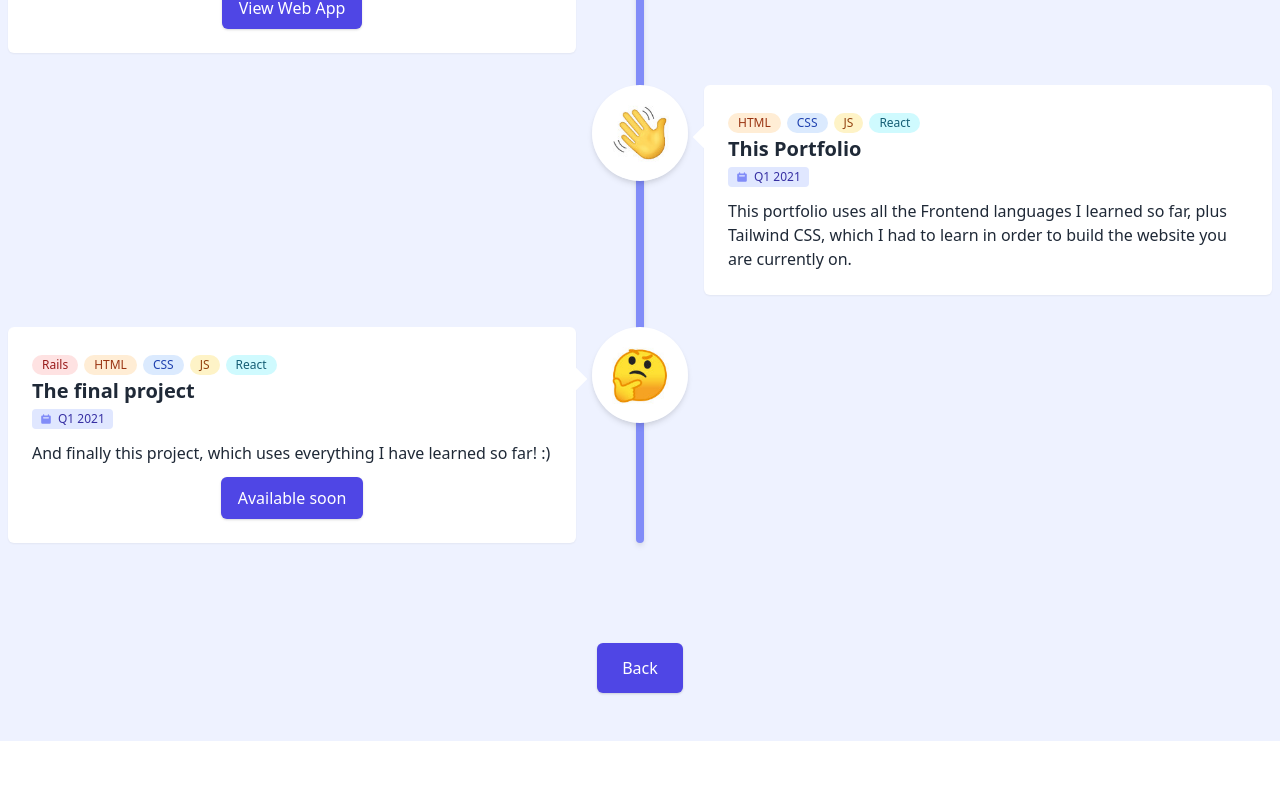
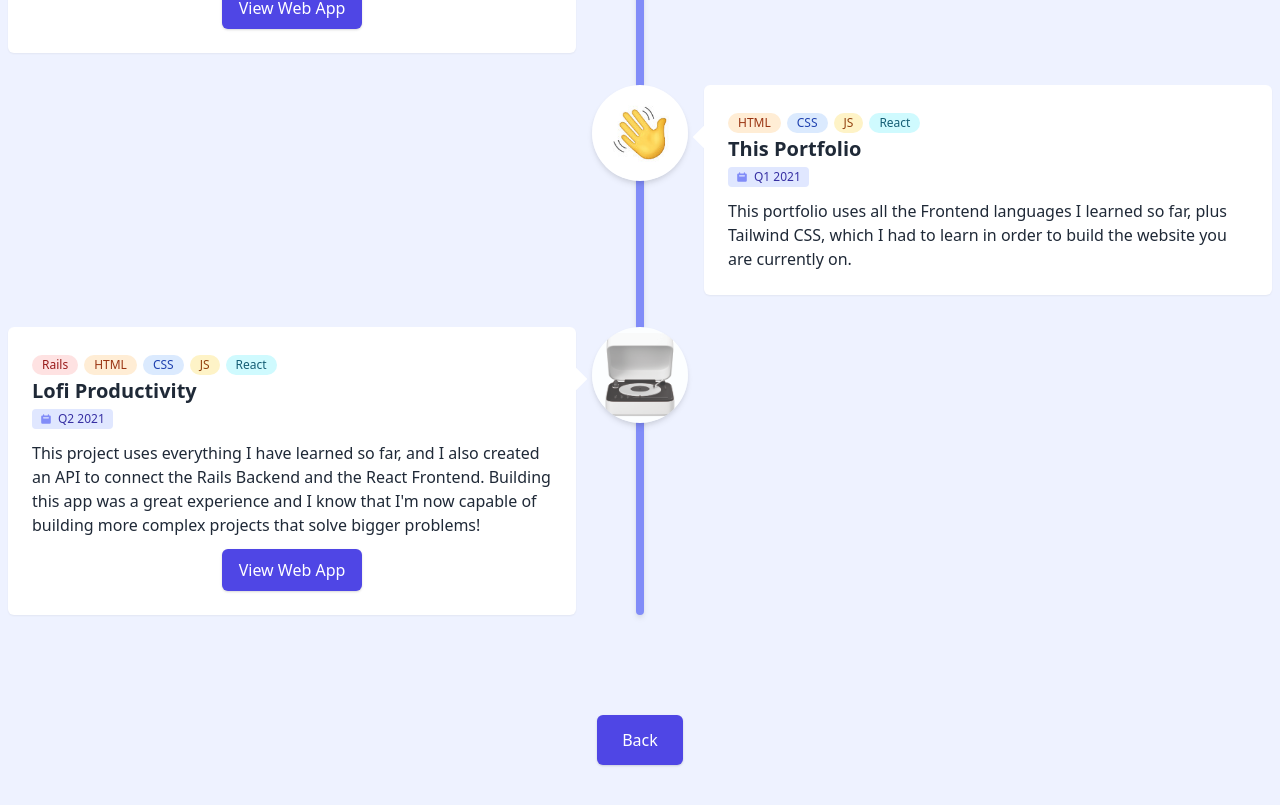
Before and after one commit to 5andu/web-dev-timeline, a React (Create React App) app: page /portfolio in a window 1280 px wide. Shown: the part 3333-4138 px from the top of the page. Before the commit the page ends 4074 px from the top, so only its background shows below. Built offline with nearby package versions, Linux system fonts and the light colour scheme.

Commit message:
added final project to portfolio

```diff
--- a/src/components/Timeline.js
+++ b/src/components/Timeline.js
@@ -724,7 +724,7 @@ const Timeline = () => {
                 <span class="timeline-badge bg-light-cyan text-dark-cyan">
                   React
                 </span>
-                <h2 class="text-xl font-bold py-0.5">The final project</h2>
+                <h2 class="text-xl font-bold py-0.5">Lofi Productivity</h2>
                 <span class="timeline-date">
                   <svg
                     xmlns="http://www.w3.org/2000/svg"
@@ -738,20 +738,23 @@ const Timeline = () => {
                       clip-rule="evenodd"
                     />
                   </svg>
-                  Q1 2021
+                  Q2 2021
                 </span>
                 <p>
-                  And finally this project, which uses everything I have learned
-                  so far! :)
+                  This project uses everything I have learned so far, and I also
+                  created an API to connect the Rails Backend and the React
+                  Frontend. Building this app was a great experience and I know
+                  that I'm now capable of building more complex projects that
+                  solve bigger problems!
                 </p>
                 <div class="flex justify-center mt-3">
                   <button class="block rounded-md border border-transparent bg-indigo-600 text-base font-medium text-white shadow hover:bg-indigo-700 focus:outline-none focus:ring-2 focus:ring-indigo-500 focus:ring-offset-2">
                     <a
-                      href="/portfolio"
+                      href="https://lofi-productivity.herokuapp.com/"
                       target="_blank"
                       rel="noopener noreferrer"
                     >
-                      <p class="px-2 py-2 sm:px-4">Available soon</p>
+                      <p class="px-2 py-2 sm:px-4">View Web App</p>
                     </a>
                   </button>
                 </div>
```
Also changed, not shown: src/img/project_visual_12.jpg.
